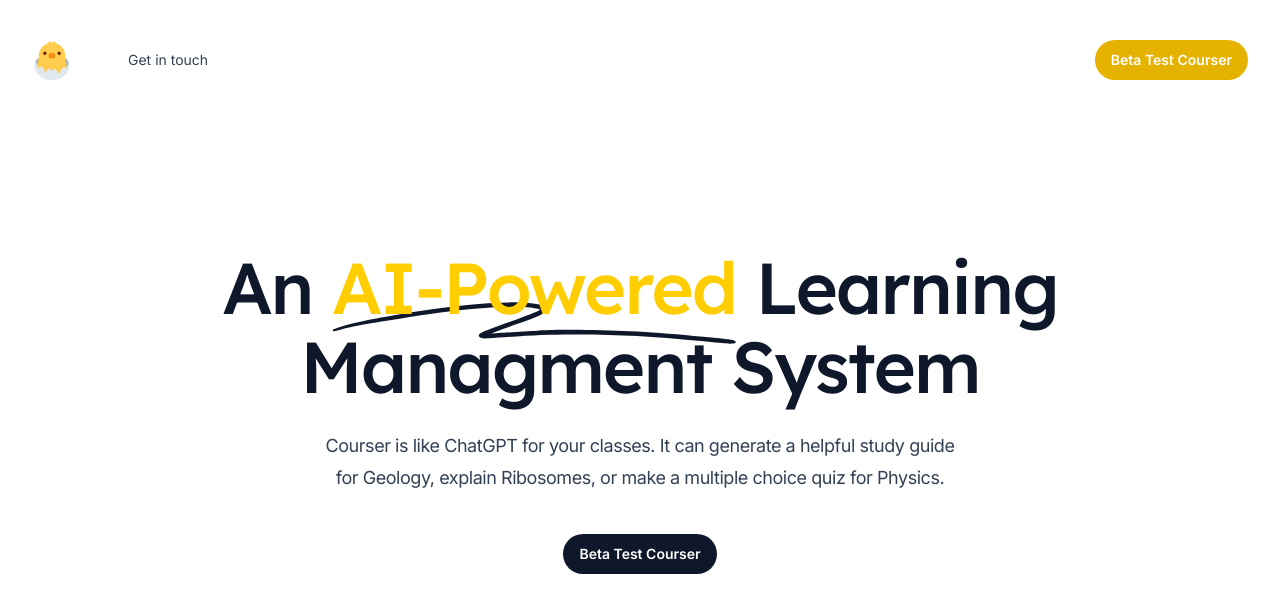
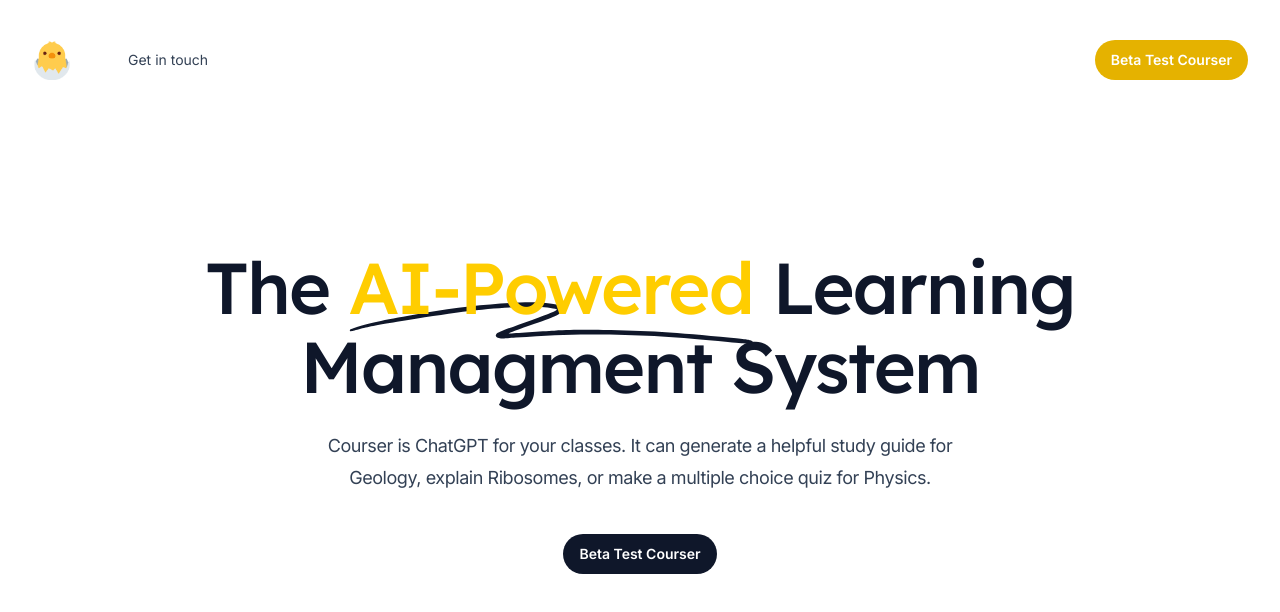
Before and after one commit to GautamSharda/courser, a Next.js app in the folder client/: page / in a window 1280 px wide. Shown: the top 612 px of the page. Built offline with nearby package versions, Linux system fonts and the light colour scheme.

Commit message:
minor copy change

```diff
--- a/client/src/components/Hero.jsx
+++ b/client/src/components/Hero.jsx
@@ -7,7 +7,7 @@ export function Hero({ signUpButton }) {
   return (
     <Container className="pb-16 pt-20 text-center lg:pt-32">
       <h1 className="mx-auto max-w-4xl font-display text-5xl font-medium tracking-tight text-slate-900 sm:text-7xl">
-        An{' '}
+        The {' '}
         <span className="relative whitespace-nowrap text-iowaYellow">
           <svg
             aria-hidden="true"
@@ -22,7 +22,7 @@ export function Hero({ signUpButton }) {
         {' '}Learning Managment System
       </h1>
       <p className="mx-auto mt-6 max-w-2xl text-lg tracking-tight text-slate-700">
-      Courser is like ChatGPT for your classes. It can generate a helpful study guide for Geology, explain Ribosomes, or make a multiple choice quiz for Physics.
+      Courser is ChatGPT for your classes. It can generate a helpful study guide for Geology, explain Ribosomes, or make a multiple choice quiz for Physics.
       </p>
       <div className="mt-10 flex justify-center gap-x-6">
         <Button onClick={signUpButton}>Beta Test Courser</Button>
```
